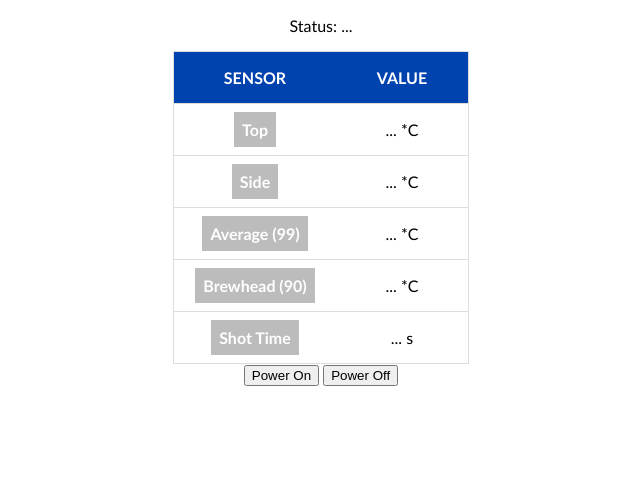
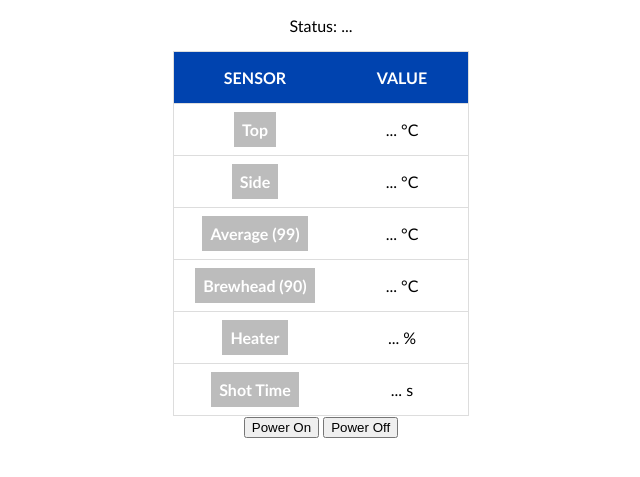
Before and after one commit to solderdev/silvia, a plain HTML site: page html_test/index.html in a window 1280 px wide. Shown: the part 107-584 px from the top of the page, without its empty margins (319-959 px from the left). Drawn offline with Linux system fonts and the light colour scheme.

Commit message:
html: added heater percent

```diff
--- a/html_test/index.html
+++ b/html_test/index.html
@@ -102,19 +102,23 @@
       </tr>
       <tr>
         <td><span class="sensor">Top</span></td>
-        <td><span class="reading">...</span> *C</td>
+        <td><span class="reading">...</span> &deg;C</td>
       </tr>
       <tr>
         <td><span class="sensor">Side</span></td>
-        <td><span class="reading">...</span> *C</td>
+        <td><span class="reading">...</span> &deg;C</td>
       </tr>
       <tr>
         <td><span class="sensor">Average (99)</span></td>
-        <td><span class="reading">...</span> *C</td>
+        <td><span class="reading">...</span> &deg;C</td>
       </tr>
       <tr>
         <td><span class="sensor">Brewhead (90)</span></td>
-        <td><span class="reading">...</span> *C</td>
+        <td><span class="reading">...</span> &deg;C</td>
+      </tr>
+      <tr>
+        <td><span class="sensor">Heater</span></td>
+        <td><span class="reading">...</span> &#37;</td>
       </tr>
       <tr>
         <td><span class="sensor">Shot Time</span></td>
```
Also changed, not shown: 1 other file.
